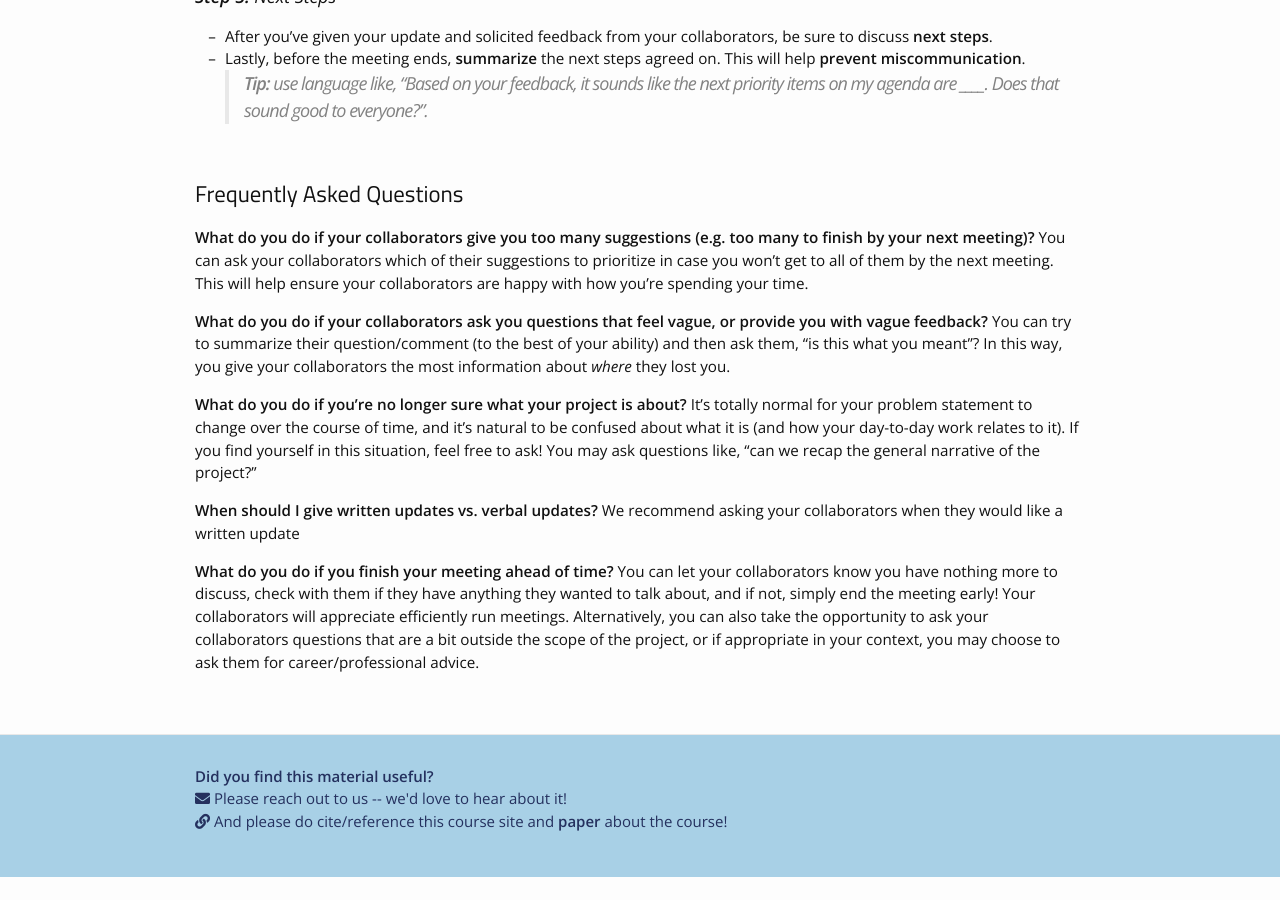
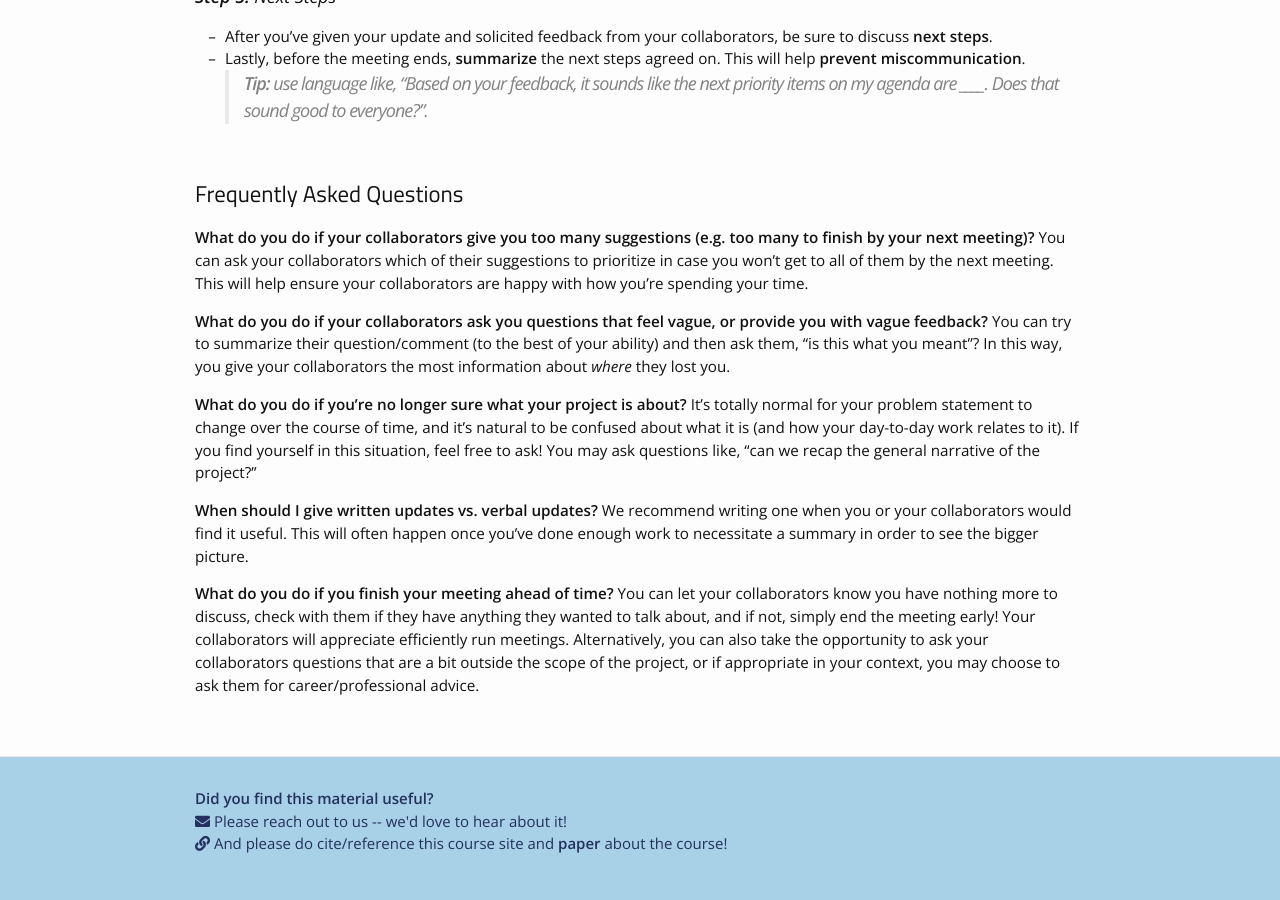
Before and after one commit to yanivyacoby/harvard-cs290, a Jekyll site: the page built from communication-in-collaborative-environments.md, in a window 1280 px wide and 900 px high, scrolled down 2302 px. Built offline with Jekyll 4.4.1, drawn with Linux system fonts in a browser that asks for light colours; nearby versions of some CDN libraries; before the commit the page ends 3179 px from its top, so only the background shows below that.

Commit message:
Update communication-in-collaborative-environments.md

```diff
--- a/communication-in-collaborative-environments.md
+++ b/communication-in-collaborative-environments.md
@@ -99,7 +99,8 @@ It's totally normal for your problem statement to change over the course of time
 If you find yourself in this situation, feel free to ask! You may ask questions like, "can we recap the general narrative of the project?"
 
 **When should I give written updates vs. verbal updates?**
-We recommend asking your collaborators when they would like a written update
+We recommend writing one when you or your collaborators would find it useful.
+This will often happen once you've done enough work to necessitate a summary in order to see the bigger picture.
 
 **What do you do if you finish your meeting ahead of time?**
 You can let your collaborators know you have nothing more to discuss, check with them if they have anything they wanted to talk about, and if not, simply end the meeting early! Your collaborators will appreciate efficiently run meetings.
```
